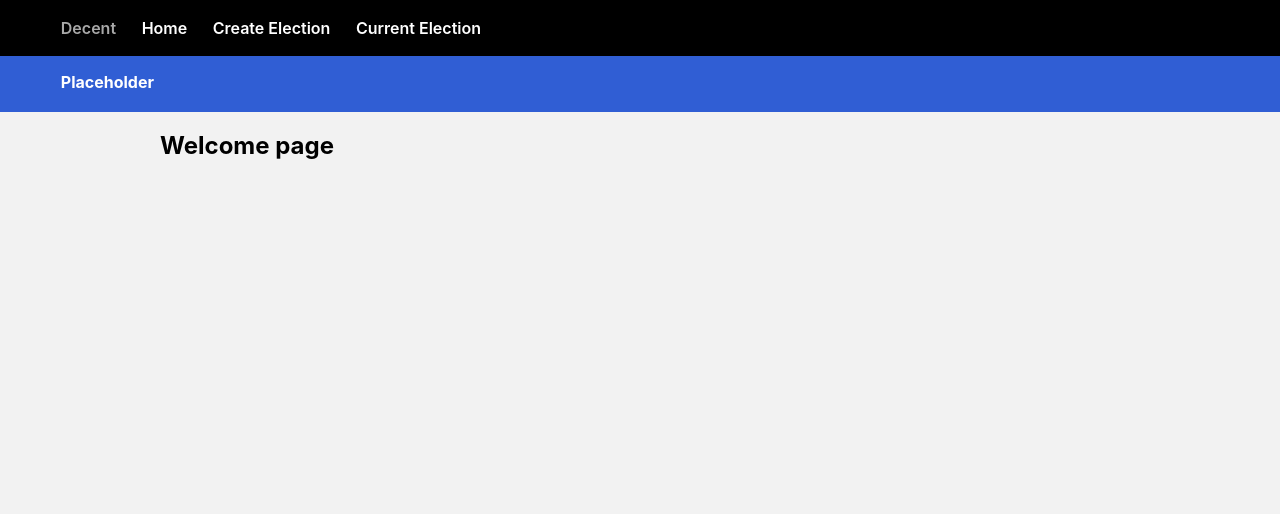
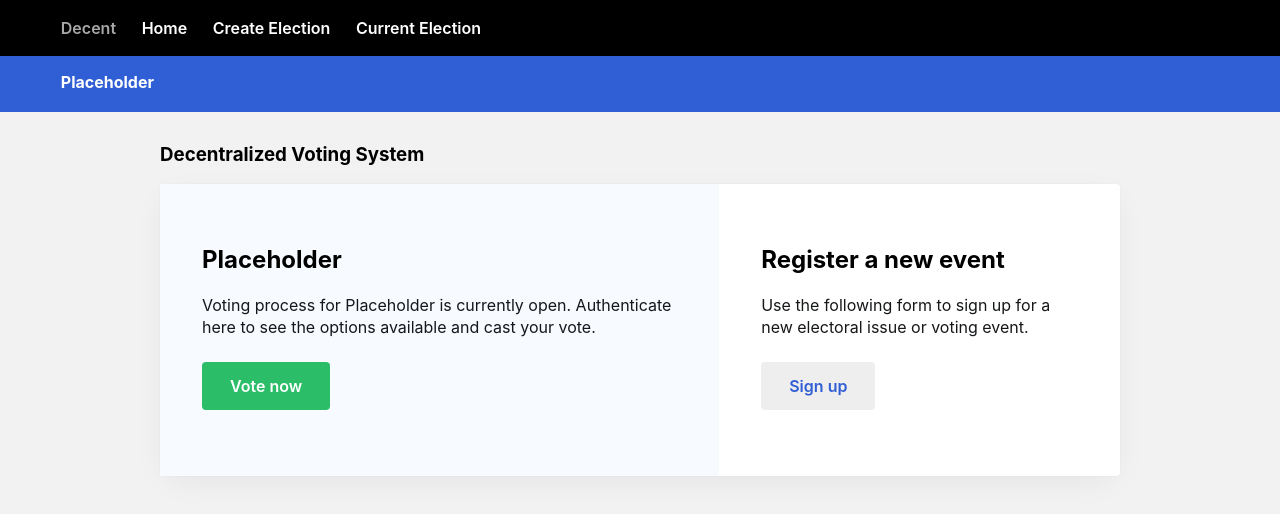
Before and after one commit to pauarge/decentralized-voting, a React (Create React App) app in the folder frontend/: page / in a window 1280 px wide. Shown: the top 514 px of the page. Built offline with nearby package versions, Linux system fonts and the light colour scheme.

Commit message:
vote submitted + welcome

```diff
--- a/frontend/src/ Routes.js
+++ b/frontend/src/ Routes.js
@@ -12,6 +12,7 @@ export default () => (
       <Route path="/current" component={ManagedElections} />
       <Route path="/options" component={CandidateInput} />
       <Route path="/confirm" component={VoteConfirmation} />
+      <Route path="/thank-you" component={VoteConfirmation} />
     </Switch>
   </Router>
 );
--- a/frontend/src/App.js
+++ b/frontend/src/App.js
@@ -3,6 +3,8 @@ import { BrowserRouter as Router, Route, Link } from "react-router-dom";
 import CreateElection from "./components/CreateElection";
 import ManagedElections from "./components/ManagedElections";
 import VoteConfirmation from "./components/VoteConfirmation";
+import VoteSubmitted from "./components/VoteSubmitted";
+import Home from "./components/Home";
 import Footer from "./components/Footer/FooterContainer";
 import "./normalize.css";
 import "./App.scss";
@@ -61,12 +63,6 @@ class App extends Component {
   }
 
   render() {
-    const Home = () => (
-      <div>
-        <h2>Welcome page</h2>
-      </div>
-    );
-
     const { election } = this.state;
     return (
       <Router>
@@ -91,7 +87,7 @@ class App extends Component {
             </div>
           </div>
           <div className="Main">
-            <Route exact path="/" component={Home} />
+            <Route exact path="/" render={() => <Home name={election.title}/>} />
             <Route
               path="/create"
               render={() => <CreateElection onSubmit={this.storeElection} />}
@@ -126,6 +122,10 @@ class App extends Component {
               path="/confirm"
               component={VoteConfirmation}
             />
+            <Route
+              path="/thank-you"
+              component={VoteSubmitted}
+            />
           </div>
         </>
       </Router>
--- /dev/null
+++ b/frontend/src/components/Home.js
@@ -0,0 +1,31 @@
+import React, {Component} from "react";
+import Box from "./UI/Containers";
+
+export default class Home extends Component {
+    render() {
+        return(
+            <>
+            <h3 className="Page__Pretitle">Decentralized Voting System</h3>
+            <Box nopad>
+                <div className="Flex__Double">
+                    <div className="Flex__Half Flex__Grey Flex__Separator">
+                        <h2 classNames="Page__Halftitle">{this.props.name}</h2>
+                        <p className="Page__Text">Voting process for {this.props.name} is currently open. Authenticate here to see the options available and cast your vote.</p>
+
+                        <p className="Page__Text">
+                            <button className="Button Button__Green">Vote now</button>
+                        </p>
+                    </div>
+                    <div className="Flex__Half">
+                        <h2 classNames="Page__Halftitle">Register a new event</h2>
+                        <p className="Page__Text">Use the following form to sign up for a new electoral issue or voting event.</p>
+                        <p className="Page__Text">
+                            <button className="Button Button__Secondary">Sign up</button>
+                        </p>
+                    </div>
+                </div>
+            </Box>
+            </>
+        );
+    }
+}
--- a/frontend/src/components/UI/Containers.js
+++ b/frontend/src/components/UI/Containers.js
@@ -1,15 +1,17 @@
 import React, { Component } from "react";
 import "./Containers.scss";
 
-export default class Box extends Component {
+class Box extends Component {
     constructor(props) {
         super(props);
     }
     render() {
         return(
-            <div className="Box">
+            <div className={this.props.nopad ? "Box Box__NP" : "Box "}>
                 {this.props.children}
             </div>
         );
     }
 }
+
+export default Box;
--- a/frontend/src/components/UI/Containers.scss
+++ b/frontend/src/components/UI/Containers.scss
@@ -5,3 +5,29 @@
     border-radius: 4px;
     padding: 48px;
 }
+.Box__NP {
+    padding: 0;
+}
+.Flex__Double {
+    width: 100%;
+    display: flex;
+}
+.Flex__Separator {
+    flex: 3 !important;
+}
+.Flex__Half {
+    flex: 2;
+    padding: 42px;
+}
+.Flex__Grey {
+    background: #F7FAFF;
+}
+.Page__Pretitle {
+    margin-top: 32px;
+}
+.Flex__Half .Page__Text {
+    color: #151719;
+    line-height: 1.4;
+    margin-bottom: 24px;
+    margin-top: 12px;
+}
--- /dev/null
+++ b/frontend/src/components/VoteSubmitted.js
@@ -0,0 +1,19 @@
+import React, {Component} from 'react';
+import "./VoteConfirmation.scss";
+
+export default class VoteSubmitted extends Component {
+    render() {
+        return(
+            <div className="FeedbackAlert Feedback--Green">
+                <div className="FA__Tick"></div>
+                <h1 className="FA__Title">You're all set!</h1>
+                <p className="FA__Text">
+                    Your vote has been cast successfully. Results will be published after deadline.
+                </p>
+                <p className="FA__Centered">
+                    <button className="Button Button__Green">Home</button>
+                </p>
+            </div>
+        );
+    }
+}
```
Also changed, not shown: frontend/src/components/VoteConfirmation.scss (+19 -0 lines).
